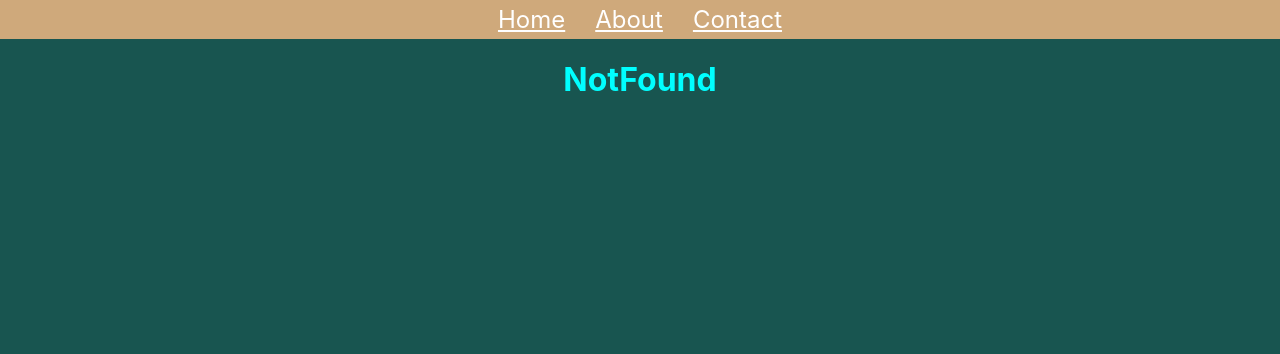
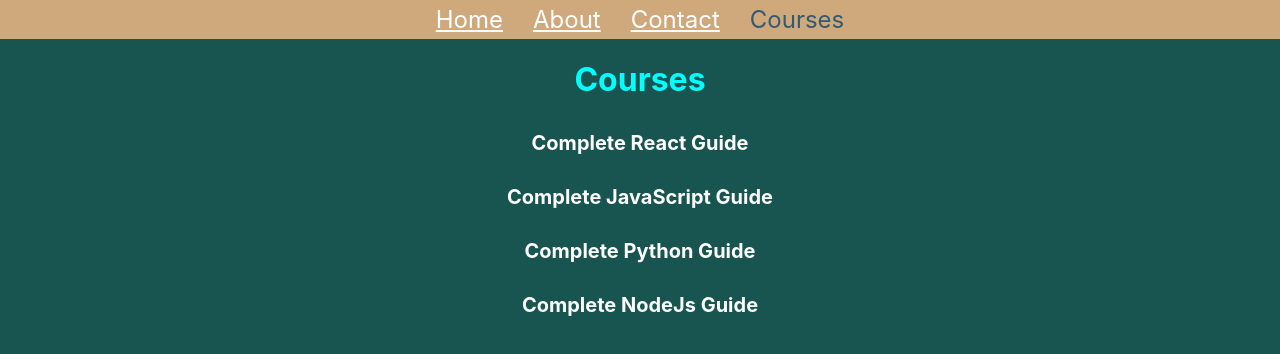
Before and after one commit to TrailblazerPlaya/react-practice, a React (Create React App) app: page /courses in a window 1280 px wide. Shown: the top 354 px of the page. Built offline with nearby package versions, Linux system fonts and the light colour scheme.

Commit message:
Single Page Course Add

```diff
--- a/src/App.jsx
+++ b/src/App.jsx
@@ -3,8 +3,10 @@ import About from "./components/About";
 import Contacts from "./components/Contacts";
 import NotFound from "./components/NotFound";
 import MainLayout from "./layouts/MainLayout";
+import Courses from "./components/Courses";
+import SingleCourse from "./components/SingleCourse";
+import Home from "./components/Home";
 import "./App.css";
-import Home from "./components/Home";
 function App() {
   return (
     <BrowserRouter>
@@ -14,6 +16,8 @@ function App() {
             <Route index={true} element={<Home />} />
             <Route path="about" element={<About />} />
             <Route path="contacts" element={<Contacts />} />
+            <Route path="courses" element={<Courses />} />
+            <Route path="courses/:courseSlug" element={<SingleCourse />} />
             <Route path="*" element={<NotFound />} />
           </Route>
         </Routes>
--- /dev/null
+++ b/src/components/Courses.jsx
@@ -0,0 +1,20 @@
+import { NavLink } from "react-router-dom";
+import { Outlet } from "react-router-dom";
+import course from "../data/courses";
+import Style from "./Courses.module.css";
+const Courses = () => {
+  return (
+    <div>
+      <h1>Courses</h1>
+      {course.map((course) => (
+        <div key={course.id}>
+          <NavLink className={Style.CourseLink} to={`/courses/${course.slug}`}>
+            {course.title}
+          </NavLink>
+        </div>
+      ))}
+      <Outlet />
+    </div>
+  );
+};
+export default Courses;
--- /dev/null
+++ b/src/components/Courses.module.css
@@ -0,0 +1,11 @@
+.CourseLink {
+  text-decoration: none;
+  color: white;
+  font-size: 20px;
+  font-weight: bold;
+  margin: 10px;
+  padding: 10px;
+  display: flex;
+  justify-content: center;
+  align-items: center;
+}
--- a/src/components/Menu.jsx
+++ b/src/components/Menu.jsx
@@ -24,6 +24,12 @@ const Menu = () => {
       >
         Contact
       </NavLink>
+      <NavLink
+        className={({ isActive }) => (isActive ? "activeLink" : "link")}
+        to="/courses"
+      >
+        Courses
+      </NavLink>
     </nav>
   );
 };
--- /dev/null
+++ b/src/components/SingleCourse.jsx
@@ -0,0 +1,15 @@
+import { Link, useParams } from "react-router-dom";
+import courses from "../data/courses";
+const SingleCourse = () => {
+  const params = useParams();
+  const course = courses.find((course) => course.slug === params.courseSlug);
+  return (
+    <>
+      <h1>{course.title}</h1>
+      <h2>{course.slug}</h2>
+      <h3>{course.id}</h3>
+      <Link to="/courses">Go back</Link>
+    </>
+  );
+};
+export default SingleCourse;
--- /dev/null
+++ b/src/data/courses.js
@@ -0,0 +1,24 @@
+const course = [
+  {
+    title: "Complete React Guide",
+    slug: "react",
+    id: 257,
+  },
+  {
+    title: "Complete JavaScript Guide",
+    slug: "javascript",
+    id: 564,
+  },
+  {
+    title: "Complete Python Guide",
+    slug: "python",
+    id: 854,
+  },
+  {
+    title: "Complete NodeJs Guide",
+    slug: "nodejs",
+    id: 945,
+  },
+];
+
+export default course;
```
